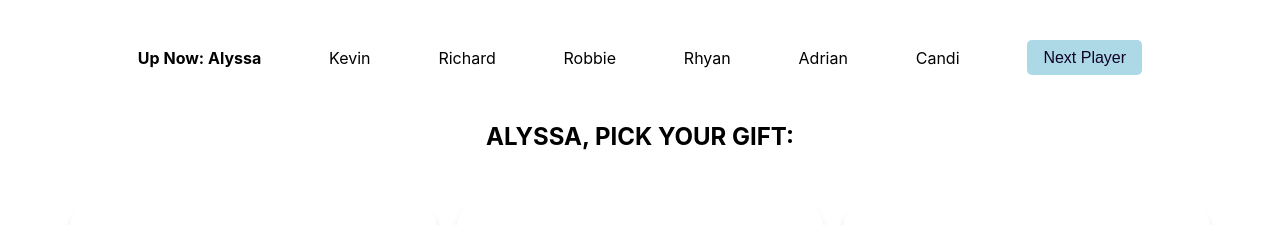
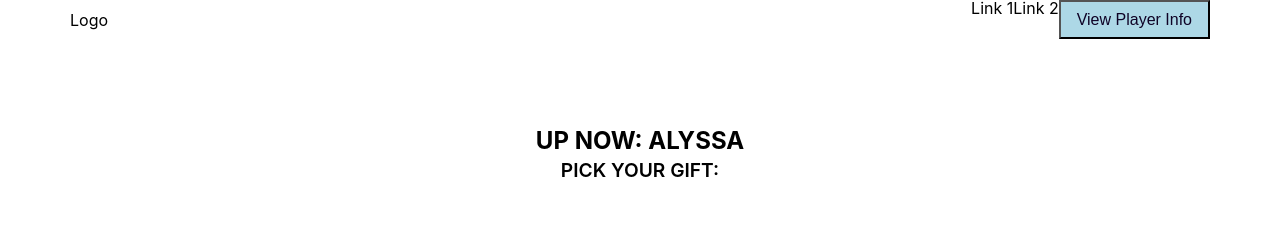
Before and after one commit to rhyanvargas/react-white-elephant-application, a React (Create React App) app: page / in a window 1280 px wide. Both pictures are taken after a click on the button "Play Game". Shown: the top 225 px of the page. Built offline with nearby package versions, Linux system fonts and the light colour scheme; grey boxes are pictures that could not be loaded.

Commit message:
move playerLIst inside PanelComponent and start header

```diff
--- a/src/App.css
+++ b/src/App.css
@@ -132,6 +132,42 @@ q:after {
 .flex {
   display: flex;
 }
+.end {
+  justify-content: flex-end;
+}
+.vertical.end {
+  align-items: flex-end;
+}
+.start {
+  justify-content: flex-start;
+}
+.vertical.start {
+  align-items: flex-start;
+}
+.around {
+  justify-content: space-around;
+}
+.vertical.around {
+  align-items: space-around;
+}
+.between {
+  justify-content: space-between;
+}
+.vertical.between {
+  align-items: space-between;
+}
+.evenly {
+  justify-content: space-evenly;
+}
+.vertical.evenly {
+  align-items: space-evenly;
+}
+.vertical {
+  flex-direction: column;
+}
+.horizontal {
+  flex-direction: row;
+}
 .left {
   justify-content: flex-start;
   text-align: left;
@@ -178,12 +214,21 @@ q:after {
   -o-transition: var(--transition);
 }
 
+h1,
+h2,
+h3 {
+  margin: 0.5rem 0;
+  text-transform: uppercase;
+  text-align: center;
+}
+
 h1 {
   font-size: 1.5rem;
   font-weight: 700;
-  margin: 0.5rem 0;
-  text-transform: uppercase;
-  text-align: center;
+}
+h2 {
+  font-size: 1.2rem;
+  font-weight: 600;
 }
 
 img {
@@ -193,15 +238,18 @@ img {
   object-position: center;
 }
 
-section {
+section,
+.container {
+  overflow: hidden;
+}
+section,
+.section {
   margin: 5vh 0;
 }
 
 /* Buttons styles start */
 button {
   display: inline-block;
-  border: none;
-  border-radius: 5px;
   padding: 0.6rem 1rem;
   margin: 0;
   text-decoration: none;
@@ -304,7 +352,19 @@ main {
   margin-bottom: 20px;
 }
 
-/* PLAYER LIST */
+/* PANEL */
+
+.panel-section {
+  background: red;
+  position: absolute;
+  right: 0;
+  top: 0;
+  height: 100%;
+  transform: translateX(100vw);
+}
+.panel-button {
+  max-width: 160px;
+}
 .players-wrapper {
   justify-content: space-evenly;
 }
@@ -344,3 +404,7 @@ main {
 .slide-up {
   bottom: 0;
 }
+.slide-in {
+  transform: translateX(0vw);
+}
+/* HEADER / NAV */
--- a/src/App.js
+++ b/src/App.js
@@ -1,13 +1,19 @@
 import React, { useState, useEffect } from "react";
 import GiftList from "./GiftList";
-import GiftOwnerPanel from "./GiftOwnerPanel";
+import PanelComponent from "./PanelComponent";
 import "./App.css";
 import { PLAYERS, SAMPLE_GIFTS } from "./MockData";
 import PlayersList from "./PlayersList";
 import ActionBar from "./ActionBar";
+import Header from "./Header";
+import { findAllByDisplayValue } from "@testing-library/react";
 
 function App() {
   // STATE
+  const [animation, setAnimation] = useState({
+    slideIn: false,
+    slideUp: false,
+  });
   const [gifts, setGifts] = useState(SAMPLE_GIFTS);
   const [players, setPlayers] = useState([]);
   const [playerUp, setPlayerUp] = useState({});
@@ -15,7 +21,6 @@ function App() {
   const [selectedGift, setSelectedGift] = useState({});
   const [isActive, setIsActive] = useState(false);
   const [isHiddenGift, setHiddenGift] = useState({}); //REFACTOR: this handles hiding the stolen gift to prevent next player from picking the gift that was stolen from them
-
   // HOOKS
   useEffect(() => {
     setPlayerUp(players.length > 0 ? players[0] : {});
@@ -55,33 +60,16 @@ function App() {
     setIsActive(false);
   };
 
+  const toggleAnimation = (animationClassName) => {
+    setAnimation((prevState) => {
+      return {
+        ...prevState,
+        slideIn: !prevState.slideIn,
+      };
+    });
+  };
+
   //  RENDER FUNCTIONS
-  const renderPlayerList = () => {
-    const playersList = players.map((player, index) => {
-      return (
-        <span
-          key={player.id}
-          className={index === 0 ? " player active" : "player"}
-        >
-          {index === 0 && "Up Now: "}
-          {player.name}
-        </span>
-      );
-    });
-
-    const button = (
-      <button
-        className="button-primary"
-        onClick={() => {
-          nextPlayer();
-        }}
-      >
-        Next Player
-      </button>
-    );
-
-    return playersList.concat(button);
-  };
 
   // HANDLER FUNCTIONS
   const handleSelectGift = (giftId) => {
@@ -177,12 +165,8 @@ function App() {
   // JSX ELEMENTS
   const app = (
     <main className="container">
-      <PlayersList
-        players={players}
-        setPlayers={setPlayers}
-        isGameStarted={isGameStarted}
-        renderPlayerList={renderPlayerList}
-      />
+      <Header toggleAnimation={toggleAnimation} animation={animation} />
+
       <GiftList
         playerUp={playerUp}
         gifts={gifts}
@@ -198,7 +182,14 @@ function App() {
         handleOpenGiftClick={handleOpenGiftClick}
         handleStealGiftClick={handleStealGiftClick}
       />
-      <GiftOwnerPanel playerUp={playerUp} gifts={gifts}></GiftOwnerPanel>
+      <PanelComponent animation={animation}>
+        <PlayersList
+          players={players}
+          setPlayers={setPlayers}
+          isGameStarted={isGameStarted}
+          gifts={gifts}
+        />
+      </PanelComponent>
     </main>
   );
 
--- a/src/GiftList.js
+++ b/src/GiftList.js
@@ -35,7 +35,14 @@ export default function GiftList({
     <section>
       <div className="container">
         <div className="grid-header">
-          {name ? <h1>{name}, Pick Your Gift:</h1> : ""}
+          {name ? (
+            <div>
+              <h1>Up Now: {name}</h1>
+              <h2>Pick Your Gift:</h2>
+            </div>
+          ) : (
+            ""
+          )}
         </div>
 
         <div className="grid-container">
--- a/src/GiftOwnerPanel.js
+++ /dev/null
@@ -1,46 +0,0 @@
-import React from "react";
-
-export default function GiftOwnerPanel({ playerUp, gifts }) {
-  const { name, image, currentGift } = playerUp;
-  let playerGift = {};
-
-  gifts.forEach((gift) => {
-    if (gift.id === playerUp.currentGift) {
-      const giftObject = {
-        giftName: gift.name,
-        giftImage: gift.image,
-        giftURL: gift.url,
-      };
-
-      playerGift = giftObject;
-    }
-  });
-  const { giftName, giftImage, giftURL } = playerGift;
-
-  const GiftOwnerPanel = giftName ? (
-    <>
-      <div className="card-image-wrapper">
-        <img className="card-image" src={giftImage} alt={giftName} />
-      </div>
-      <div className="card-info">
-        <p>
-          <small>current gift: {giftName}</small>
-        </p>
-        <p>
-          <a href={giftURL} target="_blank">
-            Buy Here
-          </a>
-        </p>
-      </div>
-    </>
-  ) : (
-    <h3>No Gift Yet :)</h3>
-  );
-
-  return (
-    <div className="card">
-      <h1 className="card-title">Player Info: {name}</h1>
-      {GiftOwnerPanel}
-    </div>
-  );
-}
--- /dev/null
+++ b/src/Header.js
@@ -0,0 +1,27 @@
+import React from "react";
+
+export default function Header({ slideIn, toggleAnimation }) {
+  const button = (
+    <button
+      className="panel-button button-primary"
+      onClick={(e) => {
+        toggleAnimation("slideIn");
+      }}
+    >
+      View Player Info
+    </button>
+  );
+  const header = (
+    <header className="">
+      <nav className="flex between center--y">
+        <div className="logo-container flex">Logo</div>
+        <ul className="nav-link-container flex start">
+          <li> Link 1</li>
+          <li> Link 2</li>
+          {button}
+        </ul>
+      </nav>
+    </header>
+  );
+  return <>{header}</>;
+}
--- /dev/null
+++ b/src/PanelComponent.js
@@ -0,0 +1,6 @@
+import React from "react";
+
+export default function PanelComponent({ animation, children }) {
+  const styles = "panel-section".concat(animation.slideIn ? " slide-in" : "");
+  return <section className={styles}>{children}</section>;
+}
--- a/src/PlayersList.js
+++ b/src/PlayersList.js
@@ -1,15 +1,39 @@
 import React from "react";
 
-export default function PlayersList({
-  renderPlayerList,
-  setPlayers,
-  players,
-  isGameStarted,
-}) {
+export default function PlayersList({ players, isGameStarted, gifts }) {
+  const renderPlayerList = () => {
+    const playerList = players.map((player, index) => {
+      if (player.currentGift === null) {
+        return (
+          <div className="card" key={`${player.id}-${index}`}>
+            <h1>{player.name}</h1>
+          </div>
+        );
+      }
+      if (player.currentGift) {
+        let gift = gifts.find((currGift) => player.currentGift === currGift.id);
+        return (
+          <div className="card" key={`${player.id}-${index}`}>
+            <h1>{player.name}</h1>
+            <div className="card-image-wrapper">
+              <img className="card-image" src={gift.image} alt={gift.name} />
+            </div>
+            <h1 className="card-title">{gift.name}</h1>
+            <p className="card-info">
+              <small>current: {gift.currentHolder} | </small>
+              <small>steals: {gift.steals}</small>
+            </p>
+          </div>
+        );
+      } else {
+      }
+    });
+    return playerList;
+  };
   return (
     <section>
       <div className="container players-container ">
-        <div className="players-wrapper flex center--y">
+        <div className="players-wrapper flex vertical center--y">
           {isGameStarted ? renderPlayerList() : ""}
         </div>
       </div>
```
Also changed, not shown: 2 other files (tests, documents, lock files or other folders).
